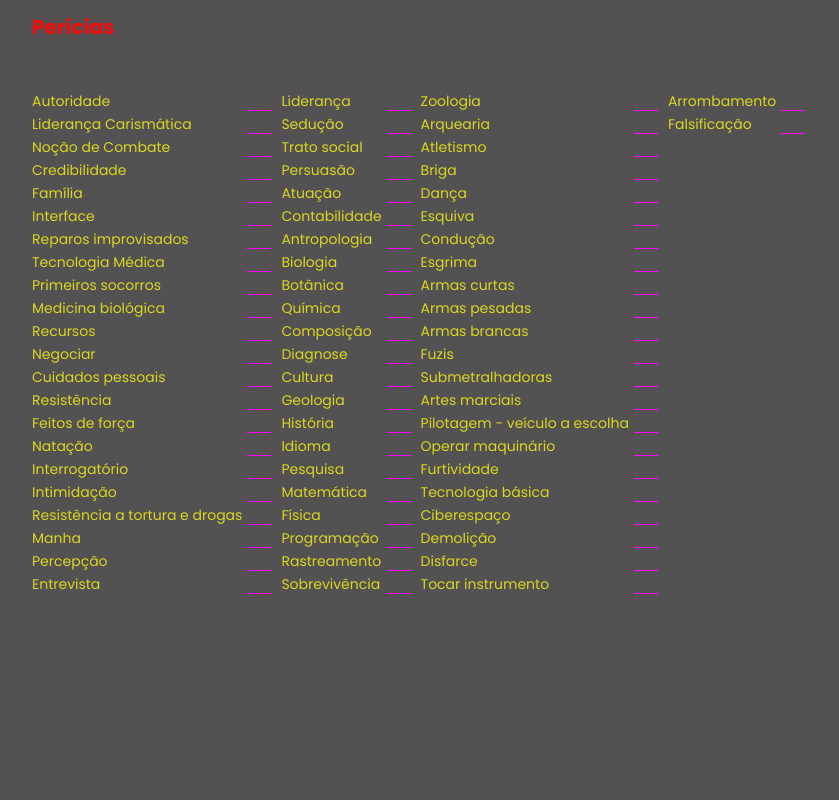
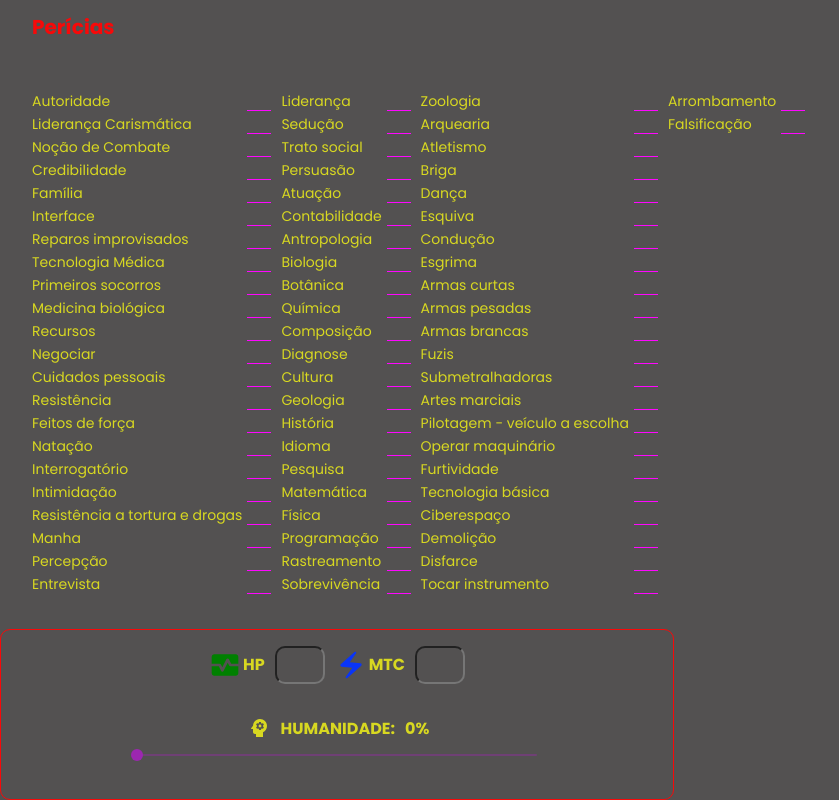
Before and after one commit to NicholasAntonio/ficha-rpg, a React (Create React App) app: page / in a window 1280 px wide. Shown: the part 489-1289 px from the top of the page, without its empty margins (0-839 px from the left). Before the commit the page ends 1118 px from the top, so only its background shows below. Built offline with nearby package versions, Linux system fonts and the light colour scheme.

Commit message:
charStatus component

```diff
--- a/package.json
+++ b/package.json
@@ -3,6 +3,10 @@
   "version": "0.1.0",
   "private": true,
   "dependencies": {
+    "@emotion/react": "^11.11.1",
+    "@emotion/styled": "^11.11.0",
+    "@mui/icons-material": "^5.14.3",
+    "@mui/material": "^5.14.5",
     "@testing-library/jest-dom": "^5.17.0",
     "@testing-library/react": "^13.4.0",
     "@testing-library/user-event": "^13.5.0",
--- a/src/App.js
+++ b/src/App.js
@@ -4,6 +4,7 @@ import Header from "./components/header/header.js";
 import Attributes from "./components/attributes/attributes";
 import ImageUploader from "./components/characterImg/characterImg";
 import Skills from "./components/skills/skills";
+import RPGCharacterSheet from "./components/charStatus/charStatus";
 
 function App() {
   return (
@@ -17,6 +18,7 @@ function App() {
       </section>
       <Attributes />
       <Skills />
+      <RPGCharacterSheet />
     </div>
   );
 }
--- /dev/null
+++ b/src/components/charStatus/charStatus.css
@@ -0,0 +1,57 @@
+.char-status{
+    display: flex;
+    flex-direction: column;
+    align-items: center;
+    justify-content: center;
+    border: 1px solid rgb(248,9,9);
+    border-radius: 10px;
+    padding: 16px;
+    gap: 2rem;
+    max-width: 40rem;
+}
+
+.mtc-hp{
+    display: flex;
+    justify-content: center;
+    align-items: center;
+    gap: 10px;
+}
+
+.mtc-hp input{
+    width: 30px;
+    padding: 8px;
+    margin-left: 10px;
+    border-radius: 10px;
+    font-size: 16px;
+    outline: none;
+    background: none;
+    color: rgb(255,8,255);
+}
+
+.status{
+    display: flex;
+    align-items: center;
+}
+
+.status label,
+.psyco label{
+    margin-left: 2px;
+    color: rgb(216,216,33);
+    font-weight: bold;
+    font-size: 16px;
+}
+
+.psyco{
+    display: flex;
+    flex-direction: column;
+    width: 400px;
+    align-items: center;
+    justify-content: center;
+}
+
+.psyco label{
+    display: flex;
+    gap: 10px;
+    text-transform: uppercase;
+    font-size: 16px;
+}
--- /dev/null
+++ b/src/components/charStatus/charStatus.js
@@ -0,0 +1,119 @@
+import { useState, useEffect } from "react";
+import "./charStatus.css";
+import MonitorHeartIcon from "@mui/icons-material/MonitorHeart";
+import ElectricBoltIcon from "@mui/icons-material/ElectricBolt";
+import PsychologyIcon from "@mui/icons-material/Psychology";
+import { Slider } from "@mui/material";
+
+const RPGCharacterSheet = () => {
+  const [sliderValue, setSliderValue] = useState(0);
+  const [hpValue, sethpValue] = useState("");
+  const [mtcValue, setmtcValue] = useState("");
+
+  useEffect(() => {
+    const storedhpValue = localStorage.getItem("hpValue");
+    const storedmtcValue = localStorage.getItem("mtcValue");
+    const savedValue = localStorage.getItem("sliderValue");
+    if (savedValue !== null) {
+      setSliderValue(Number(savedValue));
+    }
+    if (storedhpValue) {
+      sethpValue(storedhpValue);
+    }
+
+    if (storedmtcValue) {
+      setmtcValue(storedmtcValue);
+    }
+  }, []);
+
+  useEffect(() => {
+    localStorage.setItem("hpValue", hpValue);
+    localStorage.setItem("mtcValue", mtcValue);
+  }, [hpValue, mtcValue]);
+
+  const handleHpChange = (event) => {
+    sethpValue(event.target.value);
+  };
+
+  const handleMtcChange = (event) => {
+    setmtcValue(event.target.value);
+  };
+
+  const handleSliderChange = (event) => {
+    const newValue = parseInt(event.target.value, 10);
+    setSliderValue(newValue);
+    localStorage.setItem("sliderValue", newValue);
+  };
+
+  const getSliderColor = () => {
+    if (sliderValue <= 25) {
+      return "red";
+    } else if (sliderValue <= 50) {
+      return "orange";
+    } else if (sliderValue <= 75) {
+      return "yellow";
+    } else {
+      return "green";
+    }
+  };
+
+
+
+
+
+  return (
+    <div className="char-status">
+      <div className="mtc-hp">
+        <div className="status">
+          <MonitorHeartIcon style={{ color: "green", fontSize: "32px" }} />
+          <label>
+            HP
+            <input
+              type="number"
+              value={hpValue}
+              onChange={handleHpChange}
+            />
+          </label>
+        </div>
+        <div className="status">
+          <ElectricBoltIcon
+            style={{ color: "rgb(9, 53, 248)", fontSize: "32px" }}
+          />
+          <label>
+            MTC
+            <input
+              type="number"
+              value={mtcValue}
+              onChange={handleMtcChange}
+            />
+          </label>
+        </div>
+      </div>
+      <div className="psyco">
+        <label><PsychologyIcon />Humanidade: <span>{sliderValue}%</span></label>
+        <Slider
+          value={sliderValue}
+          min={0}
+          step={1}
+          max={100}
+          onChange={handleSliderChange}
+          defaultValue={100}
+          size="small"
+          color="secondary"
+        />
+        <div
+          style={{
+            height: "4px",
+            backgroundColor: getSliderColor(),
+            marginTop: "10px",
+            borderRadius: "20px",
+            width: `${sliderValue}%`,
+            transition: "width 0.3s ease-in-out",
+          }}
+        />
+      </div>
+    </div>
+  );
+};
+
+export default RPGCharacterSheet;
```
Also changed, not shown: 1 other file (tests, documents, lock files or other folders).
